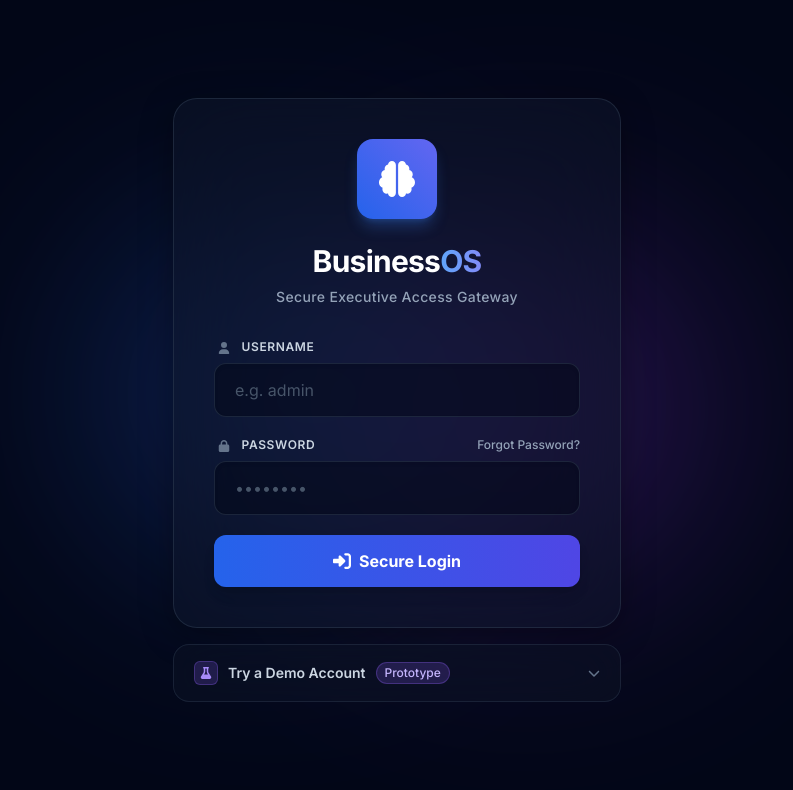
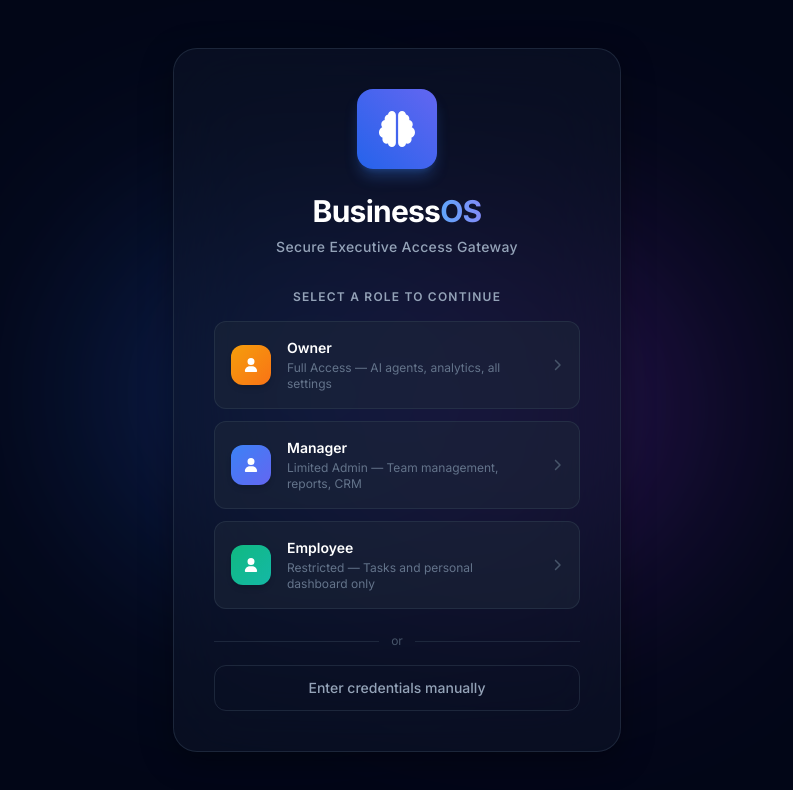
Before and after one commit to PriyankaGhawghawe/AI-Powered-Enterprise-CRM, a React (Vite) app in the folder frontend-react/: page /login in a window 1280 px wide. Shown: the top 790 px of the page, without its empty margins (243-1036 px from the left). Built offline with nearby package versions, Linux system fonts and the light colour scheme; what @react-pdf/renderer would draw is missing.

Commit message:
feat: redesign login — role picker first, then auto-filled credential form

```diff
--- a/frontend-react/src/pages/Login.jsx
+++ b/frontend-react/src/pages/Login.jsx
@@ -2,35 +2,38 @@ import React, { useContext, useState } from 'react';
 import { useNavigate } from 'react-router-dom';
 import axios from 'axios';
 import { AppContext } from '../context/AppContext';
-import { FaUser, FaLock, FaRightToBracket, FaCircleNotch, FaBrain, FaFlask, FaChevronDown } from 'react-icons/fa6';
+import { FaUser, FaLock, FaRightToBracket, FaCircleNotch, FaBrain, FaChevronDown, FaArrowLeft } from 'react-icons/fa6';
 
 const DEMO_ACCOUNTS = [
   {
-    label: 'Owner — Full Access',
+    label: 'Owner',
     username: 'admin',
     password: 'admin',
-    role: 'Owner',
-    description: 'AI agents, analytics, all settings',
-    color: 'from-amber-500 to-orange-500',
-    badge: 'bg-amber-500/20 text-amber-300 border-amber-500/30',
+    description: 'Full Access — AI agents, analytics, all settings',
+    gradient: 'from-amber-500 to-orange-500',
+    ring: 'focus:ring-amber-500/40 hover:border-amber-500/60',
+    accent: 'text-amber-400',
+    dot: 'bg-amber-400',
   },
   {
-    label: 'Manager — Limited Admin',
+    label: 'Manager',
     username: 'manager',
     password: 'manager',
-    role: 'Manager',
-    description: 'Team management, reports, CRM',
-    color: 'from-blue-500 to-indigo-500',
-    badge: 'bg-blue-500/20 text-blue-300 border-blue-500/30',
+    description: 'Limited Admin — Team management, reports, CRM',
+    gradient: 'from-blue-500 to-indigo-500',
+    ring: 'focus:ring-blue-500/40 hover:border-blue-500/60',
+    accent: 'text-blue-400',
+    dot: 'bg-blue-400',
   },
   {
-    label: 'Employee — Restricted',
+    label: 'Employee',
     username: 'employee',
     password: 'employee',
-    role: 'Employee',
-    description: 'Tasks, personal dashboard only',
-    color: 'from-emerald-500 to-teal-500',
-    badge: 'bg-emerald-500/20 text-emerald-300 border-emerald-500/30',
+    description: 'Restricted — Tasks and personal dashboard only',
+    gradient: 'from-emerald-500 to-teal-500',
+    ring: 'focus:ring-emerald-500/40 hover:border-emerald-500/60',
+    accent: 'text-emerald-400',
+    dot: 'bg-emerald-400',
   },
 ];
 
@@ -41,12 +44,40 @@ const Login = () => {
   const [error, setError] = useState(null);
   const [isLoading, setIsLoading] = useState(false);
   const [isForgotPassword, setIsForgotPassword] = useState(false);
-  const [demoOpen, setDemoOpen] = useState(false);
-  const [demoLoading, setDemoLoading] = useState(null);
+  const [selectedAccount, setSelectedAccount] = useState(null); // null = show role picker
   const navigate = useNavigate();
 
-  const doLogin = async (username, password) => {
-    const response = await axios.post('/api/auth/login', { username, password });
+  const handleSelectAccount = (account) => {
+    setSelectedAccount(account);
+    setFormUsername(account.username);
+    setFormPassword(account.password);
+    setError(null);
+  };
+
+  const handleManualLogin = () => {
+    setSelectedAccount('manual');
+    setFormUsername('');
+    setFormPassword('');
+    setError(null);
+  };
+
+  const handleBack = () => {
+    setSelectedAccount(null);
+    setFormUsername('');
+    setFormPassword('');
+    setError(null);
+    setIsForgotPassword(false);
+  };
+
+  const handleLogin = async (e) => {
+    e.preventDefault();
+    setIsLoading(true);
+    setError(null);
+    try {
+      const response = await axios.post('/api/auth/login', {
+        username: formUsername,
+        password: formPassword,
+      });
       const { access_token, role, username: uname, requires_password_reset } = response.data;
       axios.defaults.headers.common['Authorization'] = `Bearer ${access_token}`;
       localStorage.setItem('token', access_token);
@@ -59,14 +90,6 @@ const Login = () => {
       } else {
         navigate('/dashboard');
       }
-  };
-
-  const handleLogin = async (e) => {
-    e.preventDefault();
-    setIsLoading(true);
-    setError(null);
-    try {
-      await doLogin(formUsername, formPassword);
     } catch (err) {
       console.error(err);
       setError('Invalid username or password.');
@@ -75,18 +98,7 @@ const Login = () => {
     }
   };
 
-  const handleDemoLogin = async (account) => {
-    setDemoLoading(account.username);
-    setError(null);
-    try {
-      await doLogin(account.username, account.password);
-    } catch (err) {
-      console.error(err);
-      setError(`Demo login failed for ${account.username}.`);
-    } finally {
-      setDemoLoading(null);
-    }
-  };
+  const selectedInfo = DEMO_ACCOUNTS.find(a => a.username === selectedAccount?.username);
 
   return (
     <div className="min-h-screen flex items-center justify-center relative overflow-hidden bg-slate-950 p-4">
@@ -95,28 +107,95 @@ const Login = () => {
       <div className="absolute top-1/4 left-1/4 w-96 h-96 bg-blue-600/30 rounded-full mix-blend-screen filter blur-[100px] animate-pulse"></div>
       <div className="absolute bottom-1/4 right-1/4 w-96 h-96 bg-purple-600/30 rounded-full mix-blend-screen filter blur-[100px] animate-pulse" style={{ animationDelay: '2s' }}></div>
 
-      <div className="relative w-full max-w-md z-10 flex flex-col gap-4">
-
-        {/* Main Login Card */}
+      <div className="relative w-full max-w-md z-10">
         <div className="bg-slate-900/50 backdrop-blur-2xl border border-slate-700/50 rounded-3xl shadow-[0_8px_32px_0_rgba(0,0,0,0.36)] p-10 text-center transition-all duration-500 hover:shadow-[0_8px_32px_0_rgba(59,130,246,0.15)]">
 
+          {/* Logo */}
           <div className="relative w-20 h-20 mx-auto mb-6 flex items-center justify-center bg-gradient-to-tr from-blue-600 to-indigo-500 rounded-2xl shadow-lg shadow-blue-500/30 transform transition-transform hover:scale-105 hover:rotate-3">
             <FaBrain className="text-white text-4xl" />
           </div>
-
           <h1 className="text-3xl font-extrabold text-white mb-2 tracking-tight">
             Business<span className="text-transparent bg-clip-text bg-gradient-to-r from-blue-400 to-indigo-400">OS</span>
           </h1>
           <p className="text-slate-400 text-sm mb-8 font-medium tracking-wide">Secure Executive Access Gateway</p>
 
+          {/* Error */}
           {error && (
-            <div className="bg-red-500/10 border border-red-500/30 text-red-400 text-sm p-4 rounded-xl mb-6 shadow-inner animate-fade-in">
+            <div className="bg-red-500/10 border border-red-500/30 text-red-400 text-sm p-4 rounded-xl mb-6 shadow-inner">
               {error}
             </div>
           )}
 
+          {/* ── STEP 1: Role Picker ── */}
+          {!selectedAccount && (
+            <div className="animate-fade-in text-left">
+              <p className="text-slate-400 text-xs font-semibold uppercase tracking-widest mb-4 text-center">Select a role to continue</p>
+
+              <div className="flex flex-col gap-3 mb-6">
+                {DEMO_ACCOUNTS.map((account) => (
+                  <button
+                    key={account.username}
+                    onClick={() => handleSelectAccount(account)}
+                    className={`w-full flex items-center gap-4 p-4 bg-slate-800/50 border border-slate-700/50 ${account.ring} rounded-xl transition-all group hover:bg-slate-800 cursor-pointer`}
+                  >
+                    <div className={`w-10 h-10 rounded-xl bg-gradient-to-br ${account.gradient} flex items-center justify-center shadow-md flex-shrink-0`}>
+                      <FaUser className="text-white text-sm" />
+                    </div>
+                    <div className="text-left flex-1">
+                      <div className="text-white font-semibold text-sm group-hover:text-blue-300 transition-colors">{account.label}</div>
+                      <div className="text-slate-500 text-xs mt-0.5">{account.description}</div>
+                    </div>
+                    <FaChevronDown className="text-slate-600 group-hover:text-blue-400 -rotate-90 text-xs transition-colors flex-shrink-0" />
+                  </button>
+                ))}
+              </div>
+
+              {/* Divider */}
+              <div className="flex items-center gap-3 mb-4">
+                <div className="flex-1 h-px bg-slate-700/50"></div>
+                <span className="text-slate-600 text-xs">or</span>
+                <div className="flex-1 h-px bg-slate-700/50"></div>
+              </div>
+
+              <button
+                onClick={handleManualLogin}
+                className="w-full py-3 px-4 border border-slate-700/50 hover:border-slate-600 text-slate-400 hover:text-white text-sm font-medium rounded-xl transition-all hover:bg-slate-800/50"
+              >
+                Enter credentials manually
+              </button>
+            </div>
+          )}
+
+          {/* ── STEP 2: Login Form (with back button) ── */}
+          {selectedAccount && (
+            <div className="animate-fade-in text-left">
+
+              {/* Back + context header */}
+              <div className="flex items-center gap-3 mb-6">
+                <button
+                  type="button"
+                  onClick={handleBack}
+                  className="w-8 h-8 rounded-lg bg-slate-800 hover:bg-slate-700 border border-slate-700 flex items-center justify-center text-slate-400 hover:text-white transition-all flex-shrink-0"
+                >
+                  <FaArrowLeft className="text-xs" />
+                </button>
+                {selectedInfo ? (
+                  <div className="flex items-center gap-2.5">
+                    <div className={`w-7 h-7 rounded-lg bg-gradient-to-br ${selectedInfo.gradient} flex items-center justify-center shadow-md`}>
+                      <FaUser className="text-white text-xs" />
+                    </div>
+                    <div>
+                      <div className={`text-sm font-semibold ${selectedInfo.accent}`}>{selectedInfo.label}</div>
+                      <div className="text-slate-500 text-xs">Credentials pre-filled</div>
+                    </div>
+                  </div>
+                ) : (
+                  <div className="text-slate-400 text-sm font-medium">Manual Login</div>
+                )}
+              </div>
+
               {isForgotPassword ? (
-            <div className="animate-fade-in text-center p-4">
+                <div className="text-center p-4">
                   <h3 className="text-xl font-bold text-white mb-4">Password Reset</h3>
                   <p className="text-slate-300 mb-6 text-sm leading-relaxed">
                     Please contact your system Administrator or Owner to reset your password. The system will automatically force you to set a new password on your next successful login.
@@ -129,7 +208,7 @@ const Login = () => {
                   </button>
                 </div>
               ) : (
-            <form onSubmit={handleLogin} className="space-y-5 animate-fade-in text-left">
+                <form onSubmit={handleLogin} className="space-y-5">
                   <div className="group">
                     <label className="block text-slate-300 text-xs font-semibold uppercase tracking-wider mb-2 ml-1 transition-colors group-focus-within:text-blue-400">
                       <FaUser className="inline mr-2 text-slate-500 group-focus-within:text-blue-400 transition-colors" /> Username
@@ -140,7 +219,7 @@ const Login = () => {
                       required
                       value={formUsername}
                       onChange={(e) => setFormUsername(e.target.value)}
-                  className="w-full px-5 py-3.5 bg-slate-950/50 border border-slate-700/50 rounded-xl text-white placeholder-slate-600 focus:outline-none focus:border-blue-500 focus:ring-2 focus:ring-blue-500/50 transition-all shadow-inner transform focus:-translate-y-0.5"
+                      className="w-full px-5 py-3.5 bg-slate-950/50 border border-slate-700/50 rounded-xl text-white placeholder-slate-600 focus:outline-none focus:border-blue-500 focus:ring-2 focus:ring-blue-500/50 transition-all shadow-inner"
                     />
                   </div>
 
@@ -163,73 +242,27 @@ const Login = () => {
                       required
                       value={formPassword}
                       onChange={(e) => setFormPassword(e.target.value)}
-                  className="w-full px-5 py-3.5 bg-slate-950/50 border border-slate-700/50 rounded-xl text-white placeholder-slate-600 focus:outline-none focus:border-blue-500 focus:ring-2 focus:ring-blue-500/50 transition-all shadow-inner transform focus:-translate-y-0.5"
+                      className="w-full px-5 py-3.5 bg-slate-950/50 border border-slate-700/50 rounded-xl text-white placeholder-slate-600 focus:outline-none focus:border-blue-500 focus:ring-2 focus:ring-blue-500/50 transition-all shadow-inner"
                     />
                   </div>
 
                   <button
                     type="submit"
                     disabled={isLoading}
-                className="w-full mt-8 py-3.5 px-4 bg-gradient-to-r from-blue-600 to-indigo-600 hover:from-blue-500 hover:to-indigo-500 disabled:from-slate-700 disabled:to-slate-700 disabled:text-slate-400 disabled:cursor-not-allowed text-white font-bold rounded-xl shadow-lg hover:shadow-blue-500/30 transform transition-all active:scale-95 flex items-center justify-center gap-2"
+                    className="w-full mt-2 py-3.5 px-4 bg-gradient-to-r from-blue-600 to-indigo-600 hover:from-blue-500 hover:to-indigo-500 disabled:from-slate-700 disabled:to-slate-700 disabled:text-slate-400 disabled:cursor-not-allowed text-white font-bold rounded-xl shadow-lg hover:shadow-blue-500/30 transform transition-all active:scale-95 flex items-center justify-center gap-2"
                   >
                     {isLoading ? (
                       <><FaCircleNotch className="animate-spin text-lg" /> Authenticating...</>
                     ) : (
-                  <><FaRightToBracket className="text-lg" /> Secure Login</>
+                      <><FaRightToBracket className="text-lg" /> Sign In</>
                     )}
                   </button>
                 </form>
               )}
             </div>
+          )}
 
-        {/* Demo Accounts Card */}
-        <div className="bg-slate-900/40 backdrop-blur-xl border border-slate-700/40 rounded-2xl overflow-hidden">
-          <button
-            onClick={() => setDemoOpen(!demoOpen)}
-            className="w-full flex items-center justify-between px-5 py-4 text-left hover:bg-slate-800/40 transition-colors"
-          >
-            <div className="flex items-center gap-2.5">
-              <div className="w-6 h-6 rounded-md bg-violet-500/20 border border-violet-500/30 flex items-center justify-center">
-                <FaFlask className="text-violet-400 text-xs" />
         </div>
-              <span className="text-slate-300 text-sm font-semibold">Try a Demo Account</span>
-              <span className="text-xs bg-violet-500/20 text-violet-300 border border-violet-500/30 px-2 py-0.5 rounded-full font-medium">Prototype</span>
-            </div>
-            <FaChevronDown
-              className={`text-slate-500 text-xs transition-transform duration-300 ${demoOpen ? 'rotate-180' : ''}`}
-            />
-          </button>
-
-          {demoOpen && (
-            <div className="px-4 pb-4 flex flex-col gap-2 animate-fade-in">
-              <p className="text-slate-500 text-xs px-1 mb-1">Select a role to log in instantly — no password needed</p>
-              {DEMO_ACCOUNTS.map((account) => (
-                <button
-                  key={account.username}
-                  onClick={() => handleDemoLogin(account)}
-                  disabled={demoLoading !== null}
-                  className="w-full flex items-center justify-between p-3.5 bg-slate-800/50 hover:bg-slate-800 border border-slate-700/50 hover:border-slate-600 rounded-xl transition-all group disabled:opacity-60 disabled:cursor-not-allowed"
-                >
-                  <div className="flex items-center gap-3">
-                    <div className={`w-8 h-8 rounded-lg bg-gradient-to-br ${account.color} flex items-center justify-center shadow-md flex-shrink-0`}>
-                      <FaUser className="text-white text-xs" />
-                    </div>
-                    <div className="text-left">
-                      <div className="text-white text-sm font-semibold group-hover:text-blue-300 transition-colors">{account.label}</div>
-                      <div className="text-slate-500 text-xs">{account.description}</div>
-                    </div>
-                  </div>
-                  {demoLoading === account.username ? (
-                    <FaCircleNotch className="animate-spin text-slate-400 text-sm" />
-                  ) : (
-                    <FaRightToBracket className="text-slate-600 group-hover:text-blue-400 text-sm transition-colors" />
-                  )}
-                </button>
-              ))}
-            </div>
-          )}
-        </div>
-
       </div>
     </div>
   );
```
Lines whose indentation alone changed are shown as unchanged.
